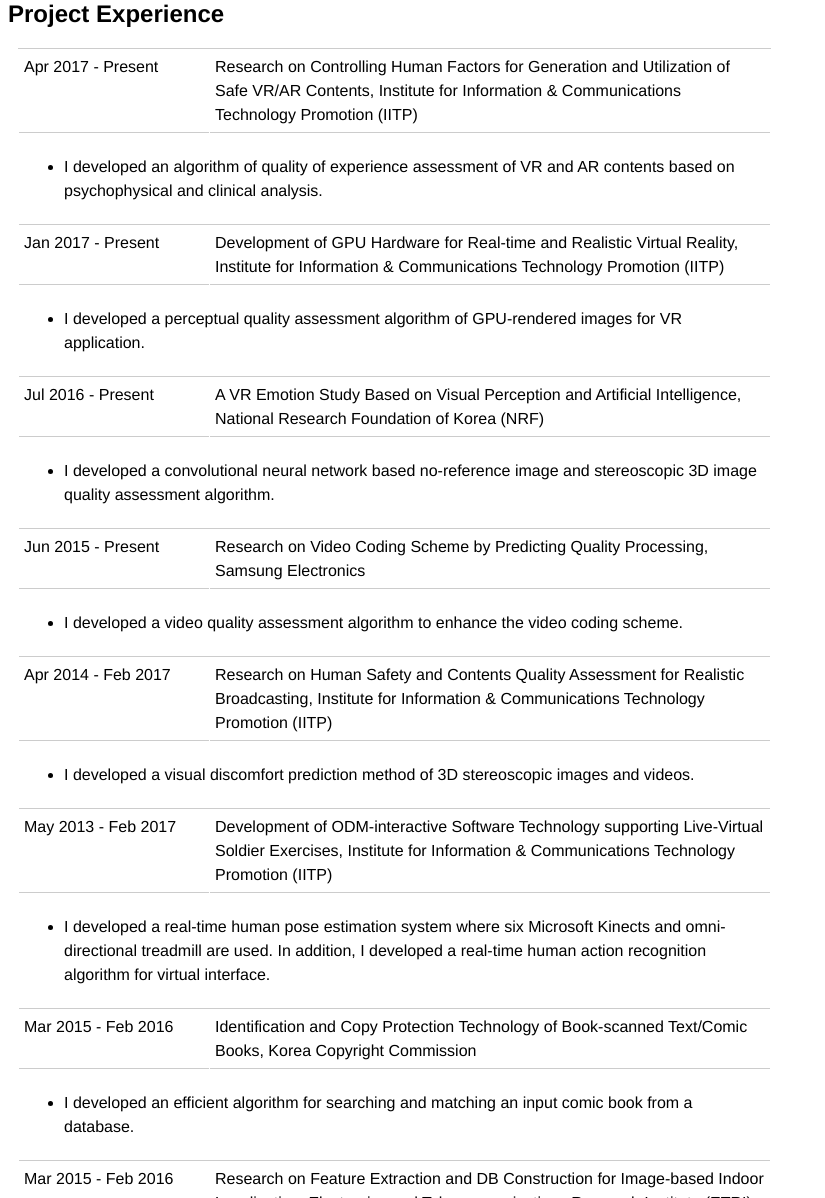
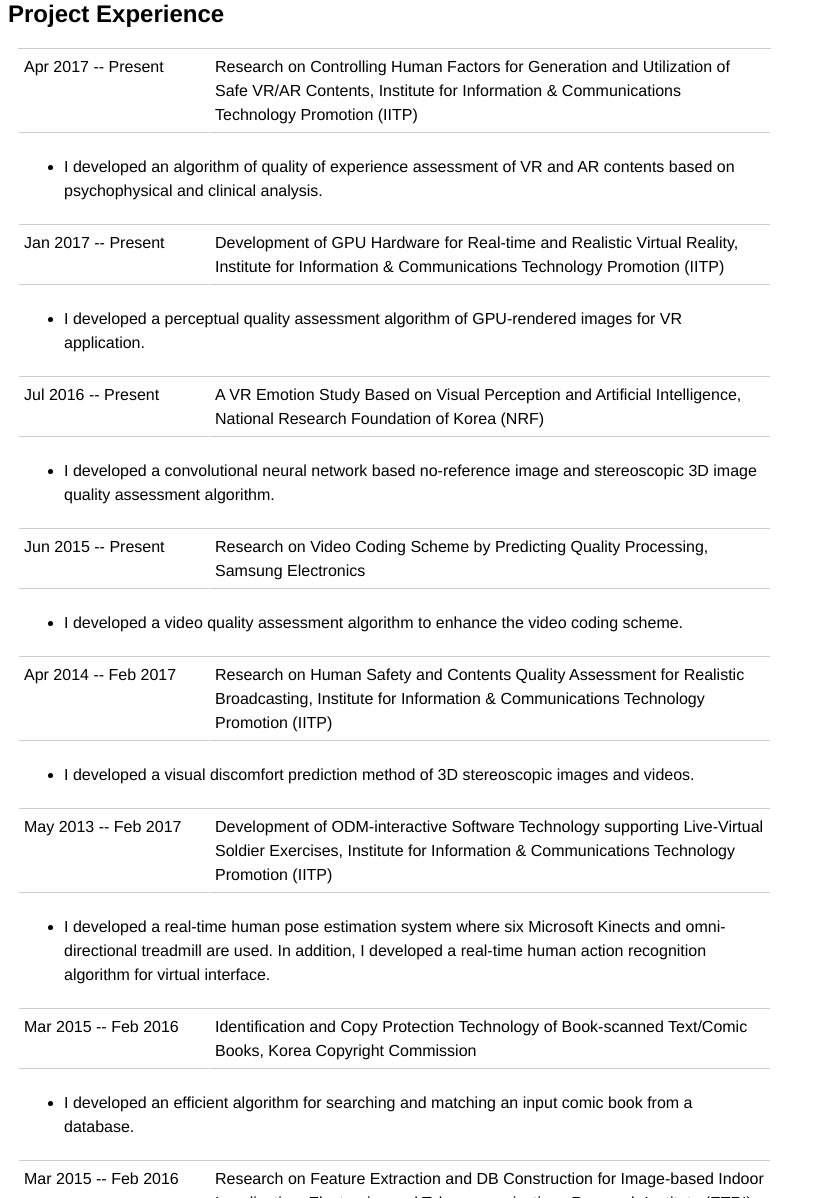
Before and after one commit to jongyookim/jykim.github.io, a Jekyll site: the page built from index.md, in a window 1280 px wide and 1400 px high, scrolled down 6058 px. Shown: the part 202-1400 px from the top of the window, without its empty margins (0-825 px from the left). Built offline with Jekyll 4.4.1, drawn with Linux system fonts in a browser that asks for light colours; some of the changed text lies outside the part shown.

Commit message:
CV update

```diff
--- a/index.md
+++ b/index.md
@@ -385,7 +385,7 @@
 <table class="type04">
 
 <tr>
-  <th>Apr 2017 - Present</th>
+  <th>Apr 2017 -- Present</th>
   <td>Research on Controlling Human Factors for Generation and Utilization of Safe VR/AR Contents, Institute for Information & Communications Technology Promotion (IITP)</td>
 </tr>
 <tr>
@@ -399,7 +399,7 @@
 </tr>
 
 <tr>
-  <th>Jan 2017 - Present</th>
+  <th>Jan 2017 -- Present</th>
   <td>Development of GPU Hardware for Real-time and Realistic Virtual Reality, Institute for Information & Communications Technology Promotion (IITP)</td>
 </tr>
 <tr>
@@ -414,7 +414,7 @@
 
 
 <tr>
-  <th>Jul 2016 - Present</th>
+  <th>Jul 2016 -- Present</th>
   <td>A VR Emotion Study Based on Visual Perception and Artificial Intelligence, National Research Foundation of Korea (NRF)</td>
 </tr>
 <tr>
@@ -429,7 +429,7 @@
 
 
 <tr>
-  <th>Jun 2015 - Present</th>
+  <th>Jun 2015 -- Present</th>
   <td>Research on Video Coding Scheme by Predicting Quality Processing, Samsung Electronics</td>
 </tr>
 <tr>
@@ -444,7 +444,7 @@
 
 
 <tr>
-  <th>Apr 2014 - Feb 2017</th>
+  <th>Apr 2014 -- Feb 2017</th>
   <td>Research on Human Safety and Contents Quality Assessment for Realistic Broadcasting, Institute for Information & Communications Technology Promotion (IITP)</td>
 </tr>
 <tr>
@@ -459,7 +459,7 @@
 
 
 <tr>
-  <th>May 2013 - Feb 2017</th>
+  <th>May 2013 -- Feb 2017</th>
   <td>Development of ODM-interactive Software Technology supporting Live-Virtual Soldier Exercises, Institute for Information & Communications Technology Promotion (IITP)</td>
 </tr>
 <tr>
@@ -475,7 +475,7 @@
 
 
 <tr>
-  <th>Mar 2015 - Feb 2016</th>
+  <th>Mar 2015 -- Feb 2016</th>
   <td>Identification and Copy Protection Technology of Book-scanned Text/Comic Books, Korea Copyright Commission</td>
 </tr>
 <tr>
@@ -490,7 +490,7 @@
 
 
 <tr>
-  <th>Mar 2015 - Feb 2016</th>
+  <th>Mar 2015 -- Feb 2016</th>
   <td>Research on Feature Extraction and DB Construction for Image-based Indoor Localization, Electronics and Telecommunications Research Institute (ETRI)</td>
 </tr>
 <tr>
@@ -505,7 +505,7 @@
 
 
 <tr>
-  <th>Feb 2012 - Apr 2014</th>
+  <th>Feb 2012 -- Apr 2014</th>
   <td>Implementation of Automatic Measure For 3D Quality Enhancement, Samsung Electronics
 </td>
 </tr>
@@ -566,7 +566,7 @@
   </td>
 </tr>
 <tr>
-  <th>2011 - 2016</th>
+  <th>2011 -- 2016</th>
   <td>
     Global Ph.D Fellowship, National Research Foundation of Korea
     <!--  -->
```
Also changed, not shown: other parts of index.md (+1 -1 lines).
